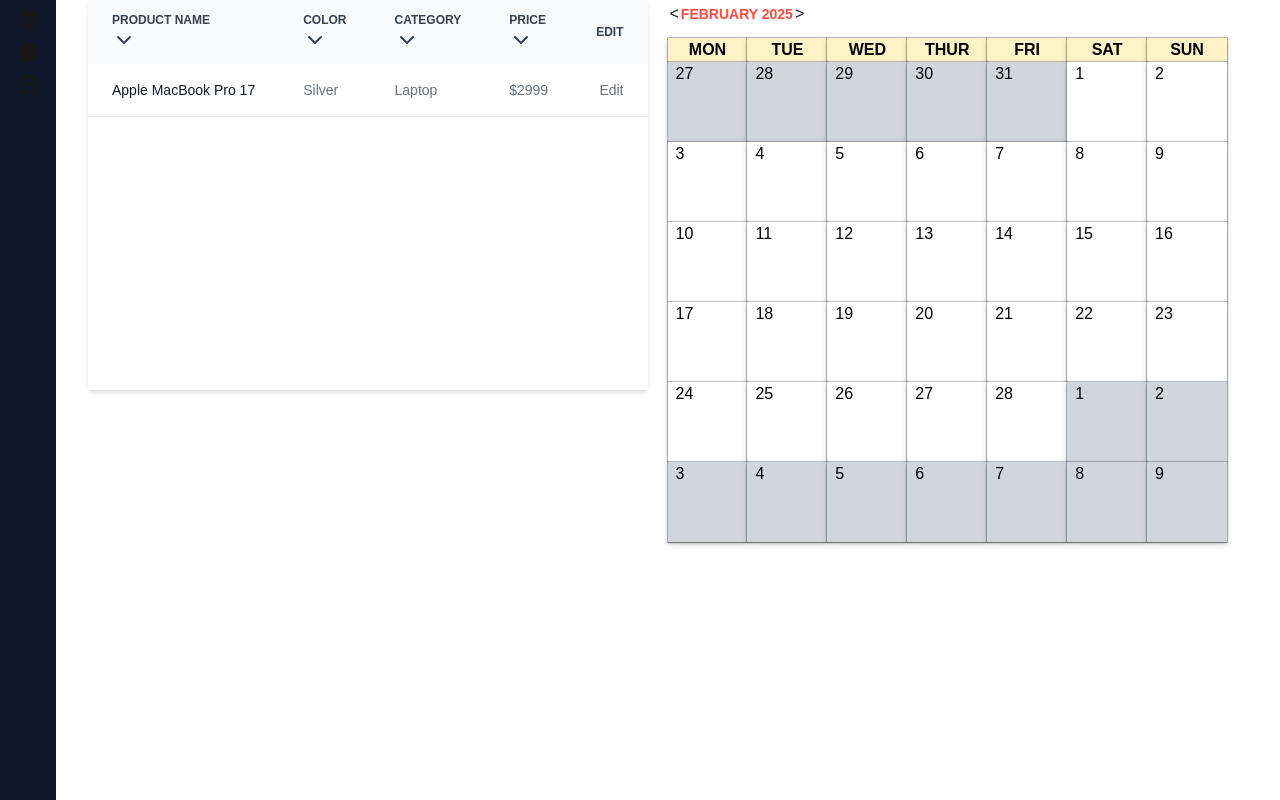
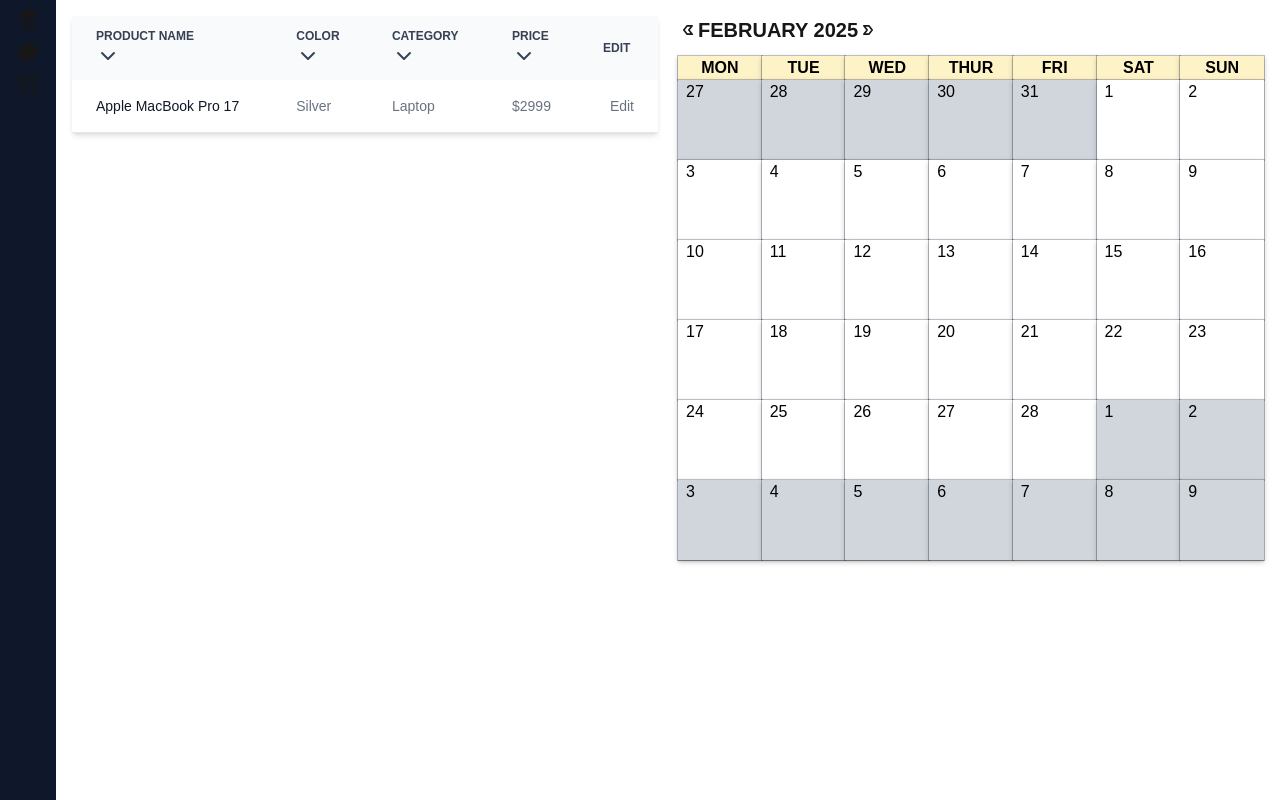
Before and after one commit to EvgeniyHalimon/Stash-AI, a Next.js app: page / in a window 1280 px wide. Built offline with nearby package versions, Linux system fonts and the light colour scheme.

Commit message:
updated styles

```diff
--- a/app/layout.tsx
+++ b/app/layout.tsx
@@ -1,6 +1,7 @@
 import type { Metadata } from 'next';
 import { Geist, Geist_Mono } from 'next/font/google';
 import './globals.css';
+import { Navigation } from '@/components';
 
 const geistSans = Geist({
   variable: '--font-geist-sans',
@@ -27,7 +28,10 @@ export default function RootLayout({
       <body
         className={`${geistSans.variable} ${geistMono.variable} antialiased`}
       >
-        {children}
+        <div className="flex xl:h-dvh xl:flex-row flex-col ">
+          <Navigation />
+          {children}
+        </div>
       </body>
     </html>
   );
--- a/app/page.tsx
+++ b/app/page.tsx
@@ -1,13 +1,10 @@
-import { Calendar, Navigation, StashTable } from '@/components';
+import { Calendar, StashTable } from '@/components';
 
 export default function Home() {
   return (
-    <div className="flex gap-4 xl:h-[100dvh] xl:flex-row flex-col ">
-      <Navigation />
-      <div className="grid grid-cols-2 grid-rows-2 gap-5 px-4">
-        <StashTable />
-        <Calendar />
-      </div>
+    <div className="w-full grid xl:grid-cols-2 xl:grid-rows-2 gap-5 p-4">
+      <StashTable />
+      <Calendar />
     </div>
   );
 }
--- a/components/Calendar/Calendar.css
+++ /dev/null
@@ -1,36 +0,0 @@
-.calendarDate {
-  box-shadow: 0px 1px 1px rgba(0, 0, 0, 0.1),
-    0px 0px 0px 1px rgba(70, 79, 96, 0.16), 0px 2px 5px rgba(89, 96, 120, 0.1);
-  border-radius: 6px;
-  width: 230px;
-  background-color: white;
-}
-
-.secondBlock {
-  display: grid;
-  grid-template-columns: repeat(7, 1fr);
-}
-
-.cardBackground {
-  background: #f4f4f4;
-}
-
-.pickerBlock {
-  display: flex;
-  align-items: center;
-  margin-bottom: 10px;
-}
-
-.iconButton {
-  padding: 2px;
-}
-
-.iconButton:hover {
-  background-color: transparent;
-}
-
-.range {
-  color: #ff4d42;
-  font-size: 14px;
-  font-weight: 700;
-}
--- a/components/Calendar/Day.tsx
+++ b/components/Calendar/Day.tsx
@@ -1,5 +1,4 @@
 import { IDaysTypes } from '.';
-import './Calendar.css';
 
 interface IDateCard {
   date: IDaysTypes;
--- a/components/Calendar/MonthPicker.tsx
+++ b/components/Calendar/MonthPicker.tsx
@@ -1,7 +1,7 @@
 import { useContext } from 'react';
 
-import './Calendar.css';
 import AppContext from './Context';
+import { LeftIcon, RightIcon } from '..';
 
 export const MonthPicker = () => {
   const { month, setMonth, year, setYear } = useContext(AppContext);
@@ -37,15 +37,15 @@ export const MonthPicker = () => {
   };
 
   return (
-    <div className={'pickerBlock'}>
-      <button className={'iconButton'} onClick={() => goBackward()}>
-        {'<'}
+    <div className="flex items-center mb-3">
+      <button onClick={() => goBackward()}>
+        <LeftIcon />
       </button>
-      <p className={'range'}>
+      <p className="font-bold text-xl">
         {months[month].toUpperCase()} {year}
       </p>
-      <button className={'iconButton'} onClick={() => goForward()}>
-        {'>'}
+      <button onClick={() => goForward()}>
+        <RightIcon />
       </button>
     </div>
   );
--- a/components/Calendar/MonthlyViewList.tsx
+++ b/components/Calendar/MonthlyViewList.tsx
@@ -3,8 +3,6 @@ import { useContext, Fragment } from 'react';
 import Day from './Day';
 import { useDate } from './hooks/useDate';
 import AppContext from './Context';
-
-import './Calendar.css';
 
 interface IDays {
   shortName: string;
--- /dev/null
+++ b/components/Icons/LeftIcon.tsx
@@ -0,0 +1,20 @@
+export const LeftIcon = () => {
+  return (
+    <svg
+      xmlns="http://www.w3.org/2000/svg"
+      width={24}
+      height={24}
+      viewBox="0 0 24 24"
+      className="w-5 h-5"
+    >
+      <path
+        fill="none"
+        stroke="currentColor"
+        strokeLinecap="round"
+        strokeLinejoin="round"
+        strokeWidth={2}
+        d="M11 17h6l-4-5l4-5h-6l-4 5z"
+      ></path>
+    </svg>
+  );
+};
--- /dev/null
+++ b/components/Icons/RightIcon.tsx
@@ -0,0 +1,20 @@
+export const RightIcon = () => {
+  return (
+    <svg
+      xmlns="http://www.w3.org/2000/svg"
+      width={24}
+      height={24}
+      viewBox="0 0 24 24"
+      className="w-5 h-5"
+    >
+      <path
+        fill="none"
+        stroke="currentColor"
+        strokeLinecap="round"
+        strokeLinejoin="round"
+        strokeWidth={2}
+        d="M13 7H7l4 5l-4 5h6l4-5z"
+      ></path>
+    </svg>
+  );
+};
--- a/components/Icons/index.ts
+++ b/components/Icons/index.ts
@@ -6,3 +6,5 @@ export * from './StashIcon';
 export * from './TrashIcon';
 export * from './PlusIcon';
 export * from './SendIcon';
+export * from './LeftIcon';
+export * from './RightIcon';
--- a/components/StashTable/StashTable.tsx
+++ b/components/StashTable/StashTable.tsx
@@ -2,7 +2,7 @@ import { TableBody, TableHead } from '..';
 
 export const StashTable = () => {
   return (
-    <div className="relative overflow-x-auto shadow-md ">
+    <div className="relative overflow-x-auto shadow-md h-fit">
       <table className="w-full text-sm text-left rtl:text-right text-gray-500 dark:text-gray-400">
         <TableHead />
         <TableBody />
```
